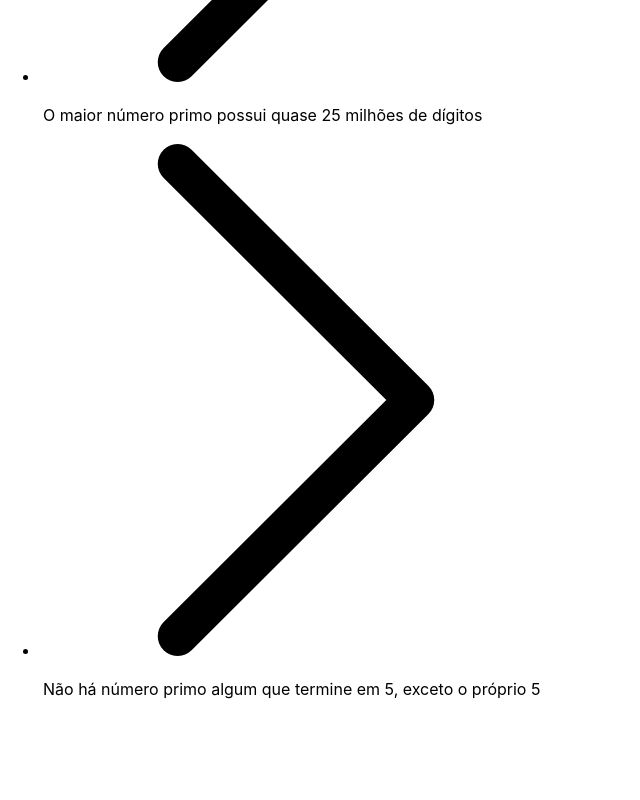
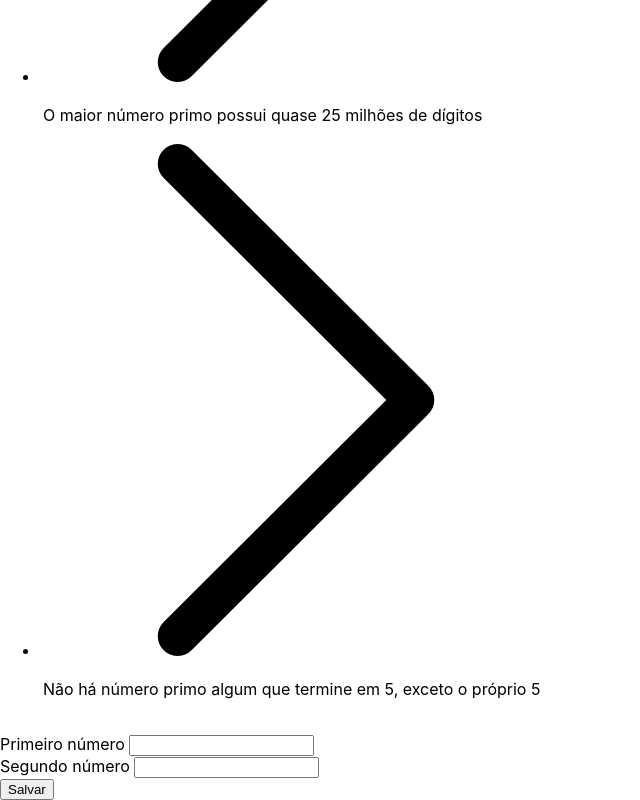
Before and after one commit to eduardagomess/web-app-react, a React (Create React App) app in the folder web-app/: page / in a window 1280 px wide. Shown: the part 1802-2602 px from the top of the page, without its empty margins (0-640 px from the left). Before the commit the page ends 2536 px from the top, so only its background shows below. Built offline with nearby package versions, Linux system fonts and the light colour scheme.

Commit message:
Create form

```diff
--- a/web-app/src/pages/home.js
+++ b/web-app/src/pages/home.js
@@ -14,6 +14,17 @@ function Home(){
         <div className='mobile-hide'>
             <Curiosity/>
         </div>
+        <form id='form'>
+            <div id='first-number'>
+                <label id="label"> Primeiro número <input   className='input' type="text" name="num1" id="num1"  /> </label>
+            </div>
+            <div id='second-number'>
+                <label id="label" > Segundo número <input  className='input' name="num2" id="num2" /> </label>
+            </div>
+            <div>
+                <input type="submit" value="Salvar" />
+            </div>
+        </form>
     </div>
     )
 };
```
